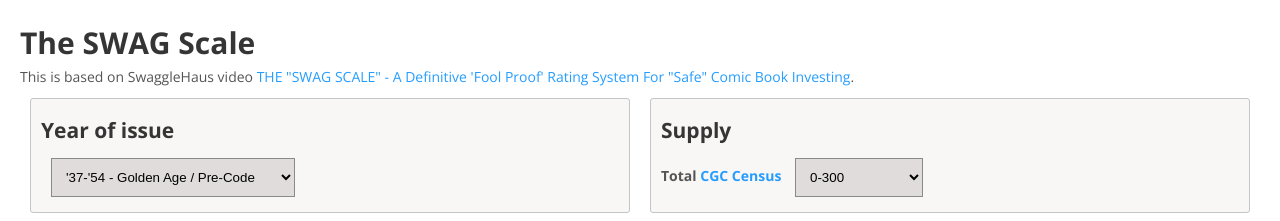
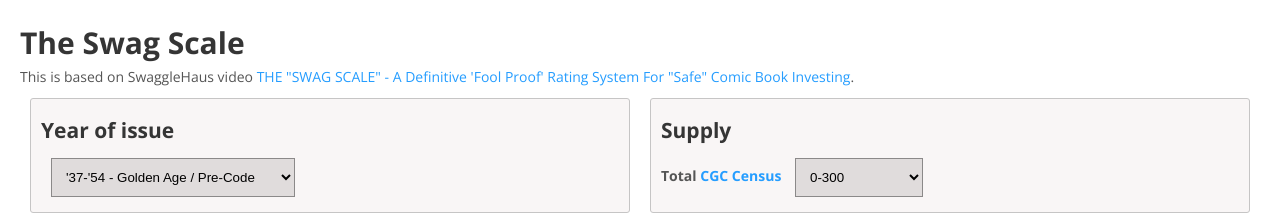
Before and after one commit to crandmck/crandmck.github.io, a Jekyll site: the page built from swag-scale.html, in a window 1280 px wide. Shown: the top 221 px of the page. Built offline with Jekyll 4.4.1, drawn with Linux system fonts in a browser that asks for light colours.

```diff
--- a/_includes/head2.html
+++ b/_includes/head2.html
@@ -1,5 +1,5 @@
 <head>
-    <title>The Swag Scale</title>
+    <title>{{page.title}}</title>
     <meta charset="utf-8">
     <meta http-equiv="X-UA-Compatible" content="IE=edge">
     <meta name="viewport" content="width=device-width, initial-scale=1">
--- a/_layouts/home.html
+++ b/_layouts/home.html
@@ -1,8 +1,4 @@
 <!DOCTYPE html>
-<!---
- Copyright (c) 2016 StrongLoop, IBM, and Express Contributors
- License: MIT
--->
 <html>
   {% include head.html %}
   <body class="en-doc">
--- a/_layouts/page.html
+++ b/_layouts/page.html
@@ -1,9 +1,5 @@
 <!DOCTYPE html>
-<!---
- Copyright (c) 2016 StrongLoop, IBM, and Express Contributors
- License: MIT
--->
-<html lang="{{ page.lang }}">
+<html>
 
   {% include head2.html %}
 
@@ -11,6 +7,7 @@
 
       <div id="overlay"></div>
       <div class="page-content">
+        <h1>{{page.title}}</h1>
        {{ content }}
       </div>
 
--- a/swag-scale.html
+++ b/swag-scale.html
@@ -2,8 +2,6 @@
 title: The Swag Scale
 layout: page
 ---
-
-<h1>The SWAG Scale </h1>
 
 This is based on SwaggleHaus video <a target="_blank" href="https://youtu.be/y1MWc9lVp94?si=ZOmjd7eQ0YT4hQCZ">THE "SWAG SCALE" - A Definitive 'Fool Proof' Rating System For "Safe" Comic Book Investing</a>.
 
```
Also changed, not shown: comic-search.html (added, +8 -0 lines).
